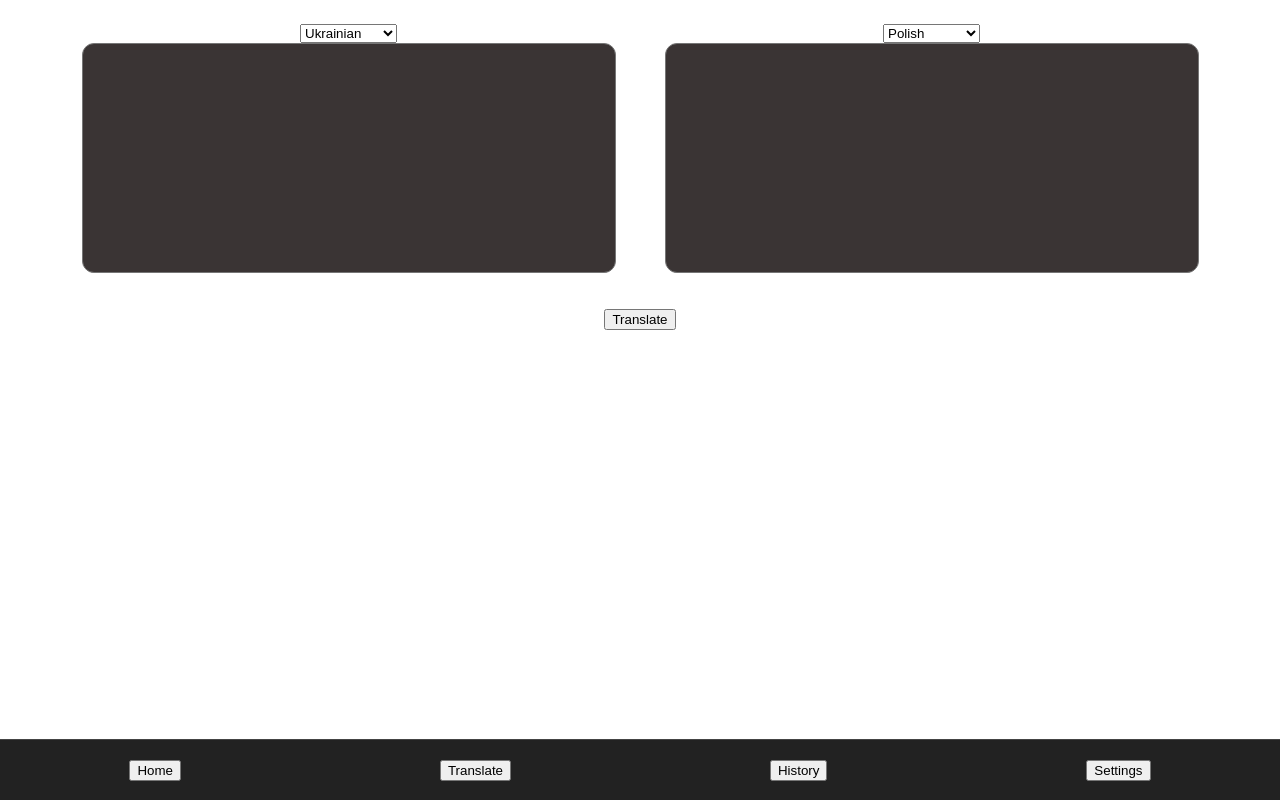
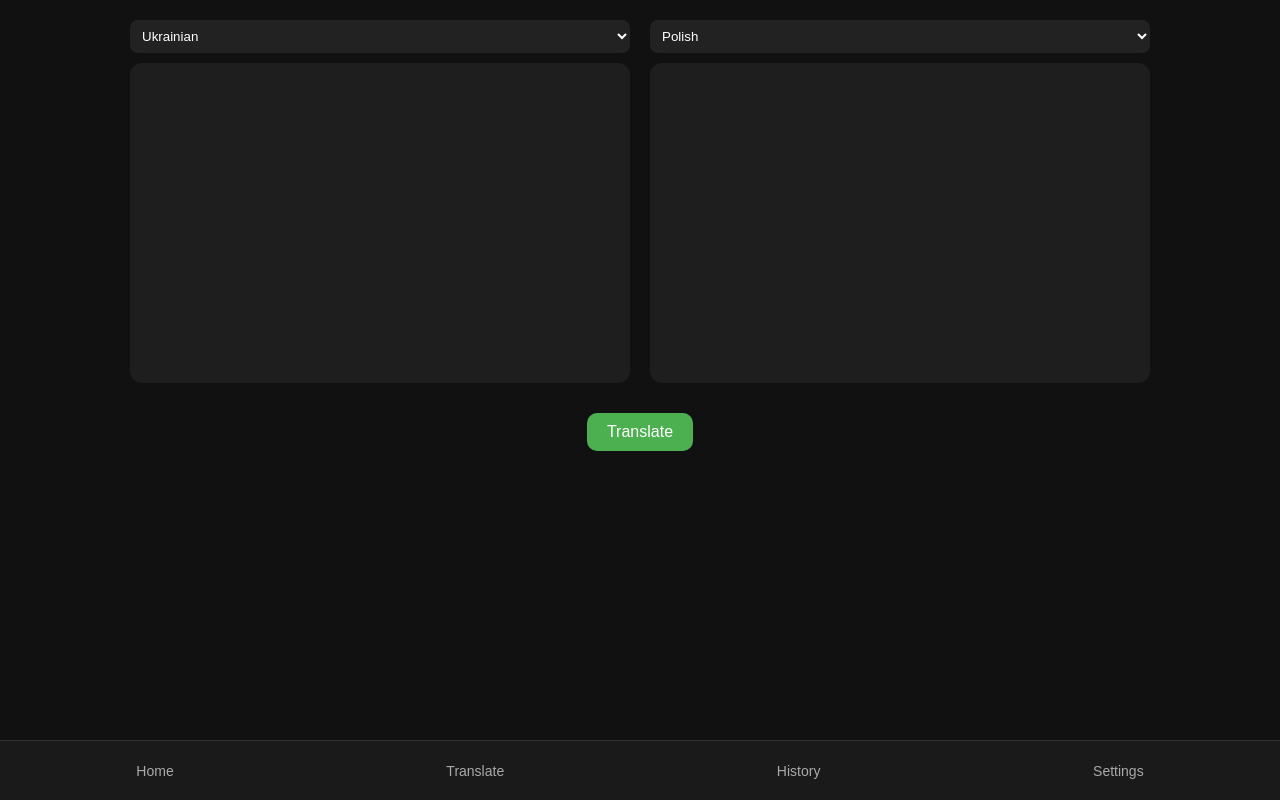
Before and after one commit to Nimz1s/testApiDeepL, a website: page app/public/index.html in a window 1280 px wide. Drawn offline with Linux system fonts and the light colour scheme.

Commit message:
end-variant-design

```diff
--- a/app/public/assets/styles/main.css
+++ b/app/public/assets/styles/main.css
@@ -1,63 +1,120 @@
-html, body {
-    height: auto;
-    overflow-y: auto;
+/* RESET */
+* {
+    margin: 0;
+    padding: 0;
+    box-sizing: border-box;
 }
 
-.translatePlace {
-    display: grid;
-    grid-template-columns: 1fr 1fr;
-    gap: 30px;
+body {
+    font-family: Arial, sans-serif;
+    background: #111;
+    color: #fff;
 
-    padding: 2vh 5vw;
-    align-items: start;
+    min-height: 100vh;
+    display: flex;
+    flex-direction: column;
+
+    padding-bottom: 70px; /* щоб bottom menu не перекривав */
 }
 
-/* обгортка */
-div {
-    display: grid;
-    justify-items: center;
-    margin: 0;
+/* =========================
+   MAIN LAYOUT
+========================= */
+
+.translatePlace {
+
+    display: flex;
+    justify-content: center;
+
+    gap: 20px;
+
+    padding: 20px;
 }
 
-/* textarea */
+/* each column */
+.translatePlace > div {
+    flex: 1;
+
+    display: flex;
+    flex-direction: column;
+    gap: 10px;
+
+    max-width: 500px;
+}
+
+/* =========================
+   SELECT
+========================= */
+
+select {
+    padding: 8px;
+    border-radius: 8px;
+    border: none;
+    background: #222;
+    color: #fff;
+    outline: none;
+}
+
+/* =========================
+   TEXTAREA
+========================= */
+
 textarea {
-    width: 40vw;        /* 🔥 адаптивна ширина */
-    max-width: 600px;
+    width: 100%;
+    height: 40vh;
 
-    height: 26vh;       /* 🔥 50% екрану */
-    min-height: 140px;
+    min-height: 250px;
+    max-height: 600px;
+
+    resize: none;
 
     border-radius: 12px;
+    border: none;
 
-    background: rgb(58, 52, 52);
-    color: antiquewhite;
+    padding: 12px;
+
+    background: #1e1e1e;
+    color: #f1f1f1;
 
     font-size: 16px;
-    padding: 10px;
-
-    resize: none;
 
     overflow-wrap: break-word;
     white-space: pre-wrap;
 }
 
-/* 📱 mobile адаптація */
-@media (max-width: 400px) {
-    .translatePlace {
-        grid-template-columns: 1fr;
-    }
+/* =========================
+   ACTION BUTTON
+========================= */
+
+.actions {
+    display: flex;
+    justify-content: center;
+
+    margin: 10px 0 20px;
 }
 
+.actions button {
+    padding: 10px 20px;
 
-.actions {
-    grid-column: 1 / -1; /* займає всю ширину grid */
-    display: flex;
-    justify-content: center;
-    margin-top: 20px;
+    border: none;
+    border-radius: 10px;
+
+    background: #4caf50;
+    color: white;
+
+    font-size: 16px;
+
+    cursor: pointer;
+    transition: 0.2s;
 }
 
+.actions button:hover {
+    background: #3d9c42;
+}
 
-
+/* =========================
+   BOTTOM MENU
+========================= */
 
 .bottom-menu {
     position: fixed;
@@ -71,8 +128,20 @@ textarea {
     justify-content: space-around;
     align-items: center;
 
-    background: #222;
-    border-top: 1px solid #444;
+    background: #1a1a1a;
+    border-top: 1px solid #333;
+}
 
-    padding-bottom: env(safe-area-inset-bottom);
+.bottom-menu button {
+    background: none;
+    border: none;
+
+    color: #aaa;
+    font-size: 14px;
+
+    cursor: pointer;
 }
+
+.bottom-menu button:hover {
+    color: #fff;
+}
```
